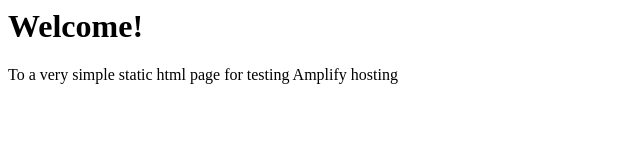
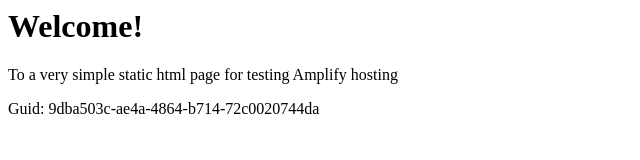
Before and after one commit to aws-aemilia-bom/Github-PR-Commit-Integration-Test-DoNotTouch-v1-prod-ap-south-1, a website: page src/index.html in a window 1280 px wide. Shown: the whole page, without its empty margins (0-640 px from the left). Drawn offline with Linux system fonts and the light colour scheme.

Commit message:
commit from integ tests

```diff
--- a/src/index.html
+++ b/src/index.html
@@ -1,3 +1,5 @@
+
+
 <html lang="en">
 
 <head>
@@ -10,6 +12,6 @@
 <body>
     <h1>Welcome!</h1>
     <p>To a very simple static html page for testing Amplify hosting</p>
-</body>
+    <p>Guid: 9dba503c-ae4a-4864-b714-72c0020744da</p></body>
 
 </html>
```
